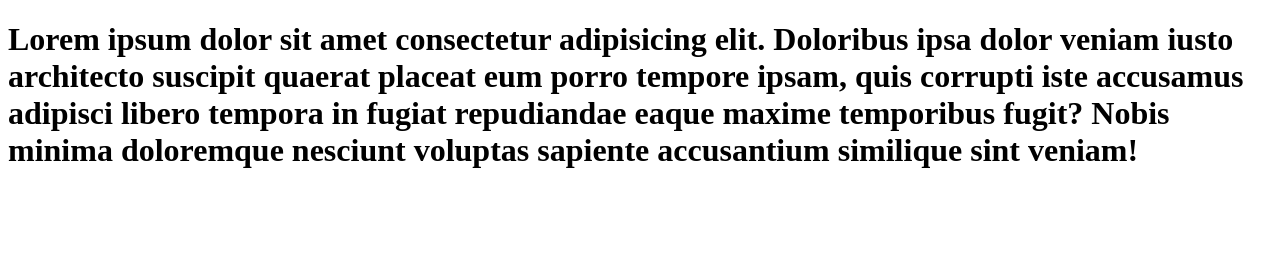
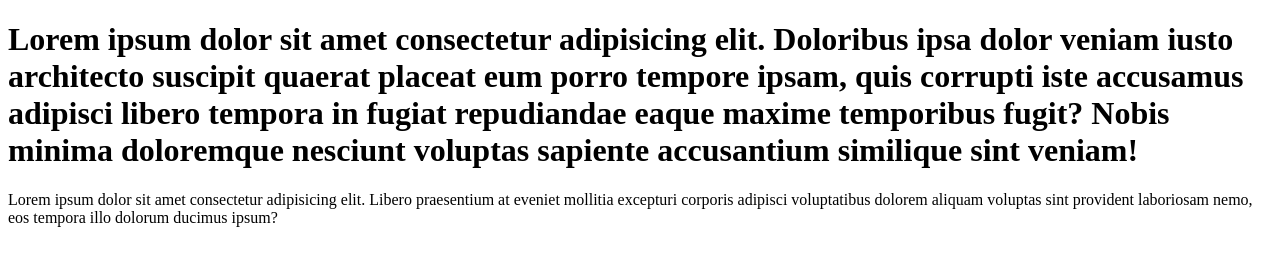
Before and after one commit to tahaasif04/demo12345, a plain HTML site: page index.html in a window 1280 px wide. Drawn offline with Linux system fonts and the light colour scheme.

Commit message:
inserted p in index

```diff
--- a/index.html
+++ b/index.html
@@ -8,5 +8,6 @@
 </head>
 <body>
     <h1>Lorem ipsum dolor sit amet consectetur adipisicing elit. Doloribus ipsa dolor veniam iusto architecto suscipit quaerat placeat eum porro tempore ipsam, quis corrupti iste accusamus adipisci libero tempora in fugiat repudiandae eaque maxime temporibus fugit? Nobis minima doloremque nesciunt voluptas sapiente accusantium similique sint veniam!</h1>
+    <p>Lorem ipsum dolor sit amet consectetur adipisicing elit. Libero praesentium at eveniet mollitia excepturi corporis adipisci voluptatibus dolorem aliquam voluptas sint provident laboriosam nemo, eos tempora illo dolorum ducimus ipsum?</p>
 </body>
 </html>
```
